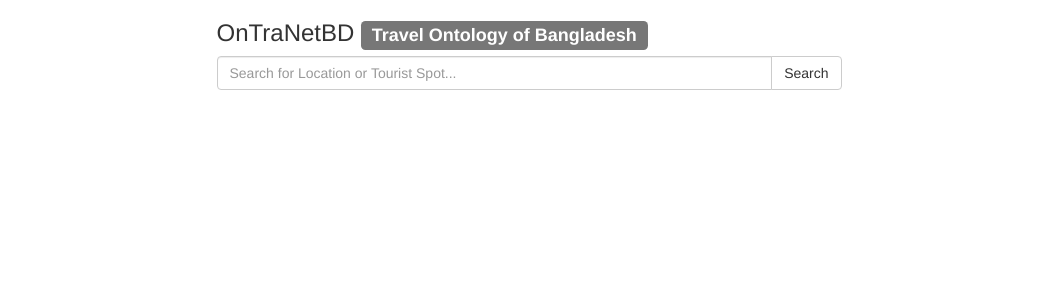
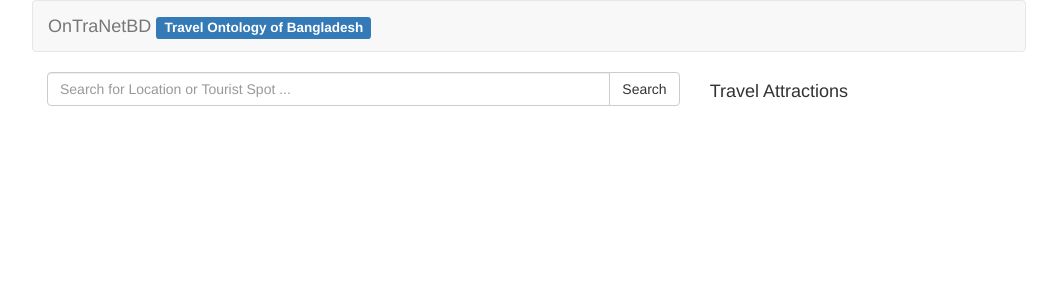
Before and after one commit to Nabid/OntraNetBD, a PHP site: page /unknown_path/ in a window 1280 px wide. Shown: the top 300 px of the page, without its empty margins (111-1168 px from the left). Run offline with PHP 8.4, Linux system fonts and the light colour scheme; data that the repository does not hold is empty; some libraries are stand-ins or nearby versions.

Commit message:
minor design fixes
design fixes:
- navbar
- two column view

```diff
--- a/index.php
+++ b/index.php
@@ -58,24 +58,40 @@
     body {
         overflow-x: hidden;
     }
-
     .list-group-item {
         cursor: pointer;
+    }
+    .list-group-item:hover {
+        background-color: #ddd;
+        color: #fff;
+    }
+    .header {
+
+    }
+    .container {
+        width: 80%;
+
+    }
+    .contents {
+        /*margin: 60px 0 0 0;*/
+        overflow: hidden;
     }
     </style>
 </head>
 
 <body>
-
-<div class="row">
-  <div class="col-md-3"></div>
-  <div class="col-sm-6">
-    <h3>OnTraNetBD <span class="label label-default">Travel Ontology of Bangladesh</span></h3>
-
+    <div class="container">
+        <div class="navbar navbar-default">
+            <div class = "navbar-header">
+                <a class = "navbar-brand" href = "#">OnTraNetBD <span class="label label-primary">Travel Ontology of Bangladesh</span></a>
+            </div>
+        </div>
+        <div class="contents">
+            <div class="col-sm-8">
             <div class="row">
                 <div class="col-sm-12">
                     <div class="input-group">
-          <input id="key" type="text" class="form-control" placeholder="Search for Location or Tourist Spot...">
+                        <input id="key" type="text" class="form-control" placeholder="Search for Location or Tourist Spot ...">
                         <span class="input-group-btn">
                             <button class="btn btn-default" type="button" id="search" value="Search" onclick="beforeSearch(this)">Search</button>
                         </span>
@@ -91,9 +107,10 @@
             <div id="result" ></div>
 
             </div>
+            <div class="col-md-4">
+                <h4>Travel Attractions<h4>
             </div>
-  <div class="col-md-3"></div>
         </div>
-
+    </div>
 </body>
 </html>
```
Lines whose indentation alone changed are shown as unchanged.
